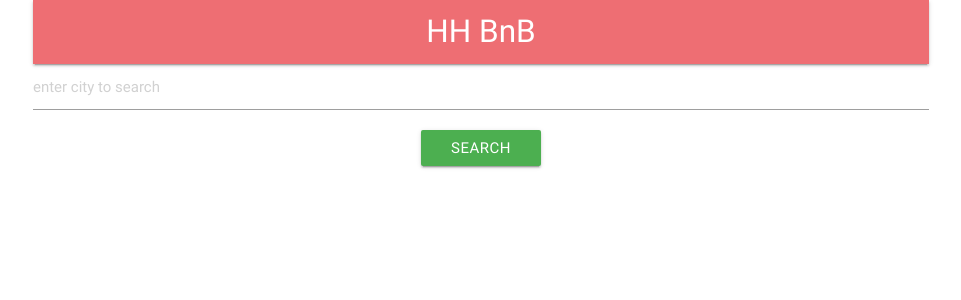
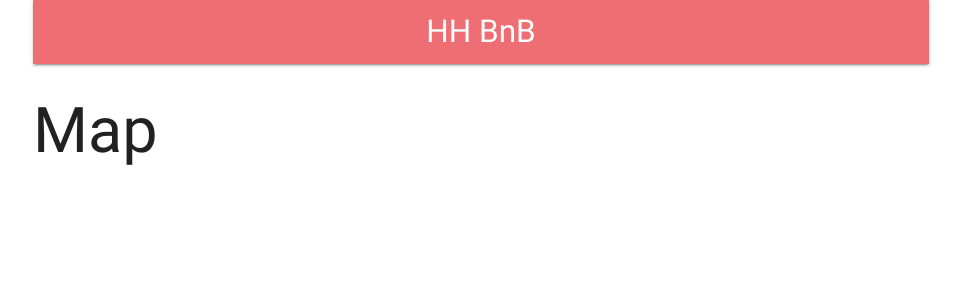
Before and after one commit to FACN3/Israel_Housing, a React (Create React App) app in the folder client/: page /search in a window 1280 px wide. Shown: the top 300 px of the page, without its empty margins (159-1120 px from the left). Built offline with nearby package versions, Linux system fonts and the light colour scheme.

Commit message:
Created a component to hold the map and added routing capability to App.js relates #17

```diff
--- a/client/package.json
+++ b/client/package.json
@@ -6,6 +6,7 @@
     "materialize-css": "^0.100.2",
     "react": "^16.2.0",
     "react-dom": "^16.2.0",
+    "react-router-dom": "^4.2.2",
     "react-scripts": "1.0.17"
   },
   "scripts": {
--- a/client/src/components/App.js
+++ b/client/src/components/App.js
@@ -1,12 +1,22 @@
 import React, { Component } from 'react';
+import 'materialize-css/dist/css/materialize.min.css';
+import { BrowserRouter, Route } from 'react-router-dom';
+
 import SearchForm from './SearchForm';
 import Header from './Header';
+import SearchMap from './SearchMap';
+
 class App extends Component {
 	render() {
 		return (
 			<div className="container">
+				<BrowserRouter>
+					<div>
 						<Header />
-        <SearchForm />
+						<Route exact path="/" component={SearchForm} />
+						<Route exact path="/search" component={SearchMap} />
+					</div>
+				</BrowserRouter>
 			</div>
 		);
 	}
--- a/client/src/components/SearchForm.js
+++ b/client/src/components/SearchForm.js
@@ -1,5 +1,4 @@
 import React, { Component } from 'react';
-import 'materialize-css/dist/css/materialize.min.css';
 class SearchForm extends Component {
   render() {
     return (
--- /dev/null
+++ b/client/src/components/SearchMap.js
@@ -0,0 +1,13 @@
+import React, { Component } from 'react';
+
+class SearchMap extends Component {
+	render() {
+		return (
+			<div>
+				<h1>Map</h1>
+			</div>
+		);
+	}
+}
+
+export default SearchMap;
```
Also changed, not shown: 1 other file (tests, documents, lock files or other folders). Lines whose indentation alone changed are shown as unchanged.
